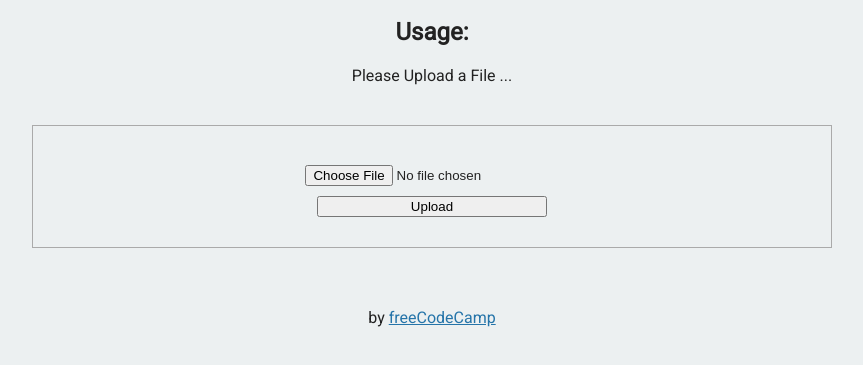
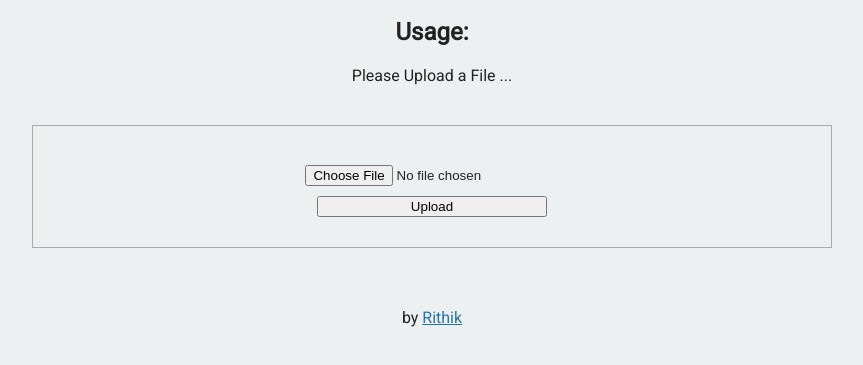
Before and after one commit to Rithik149/File-Metadata-Microservice, a website: page views/index.html in a window 1280 px wide. Shown: the part 81-446 px from the top of the page, without its empty margins (208-1071 px from the left). Drawn offline with Linux system fonts and the light colour scheme.

Commit message:
finished

```diff
--- a/views/index.html
+++ b/views/index.html
@@ -37,7 +37,7 @@
     <div class="footer">
       <p>
         by
-        <a href="http://www.freecodecamp.com">freeCodeCamp</a>
+        <a href="https://github.com/Rithik149">Rithik</a>
       </p>
     </div>
   </body>
```
